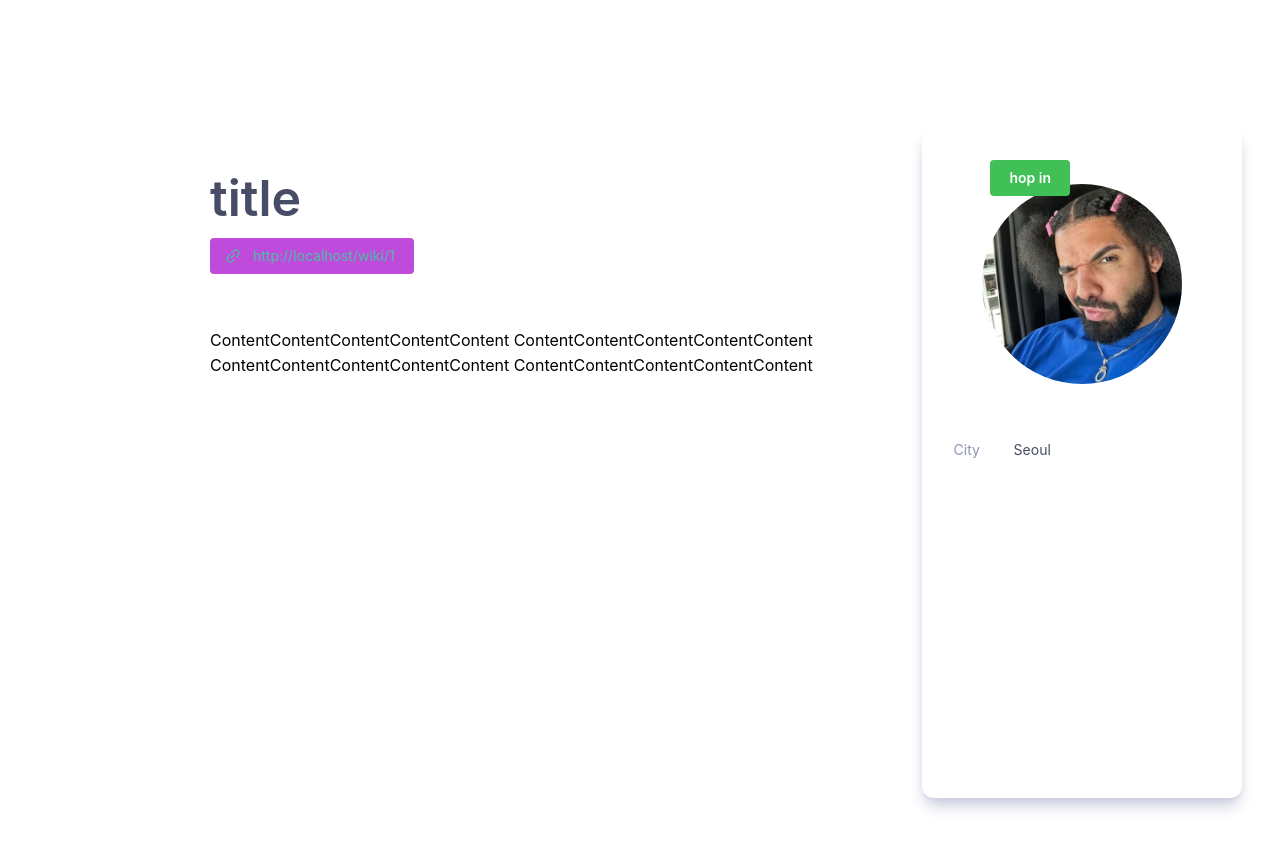
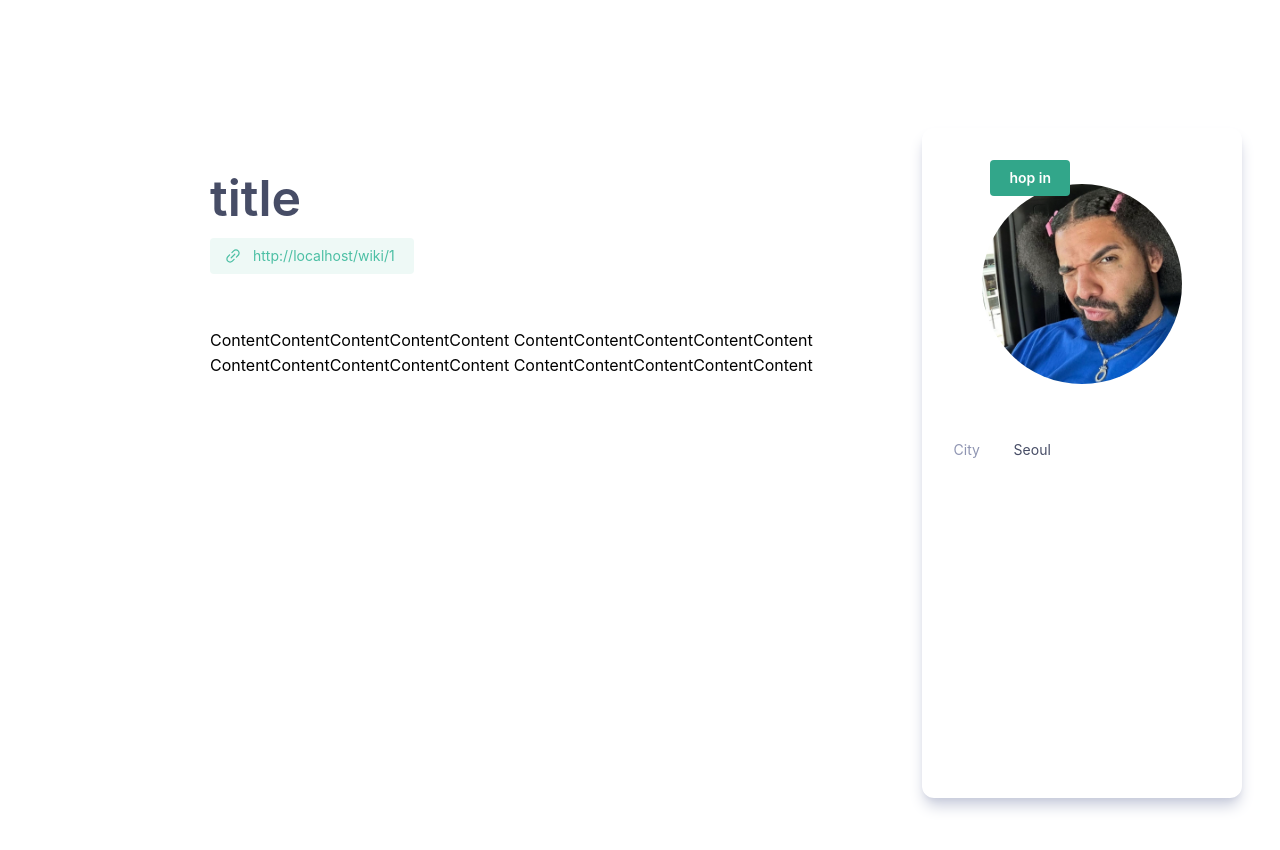
Before and after one commit to codeit-6th-part3-7team/7team-next-project, a Next.js app: page /wiki/1 in a window 1280 px wide. Shown: the top 850 px of the page. Built offline with nearby package versions, Linux system fonts and the light colour scheme; no server answers.

Commit message:
feat: mantine theme 설정, 커스텀 색상 추가

```diff
--- a/pages/_app.tsx
+++ b/pages/_app.tsx
@@ -2,10 +2,11 @@ import "@/styles/globals.css";
 import "@mantine/core/styles.css";
 import { MantineProvider } from "@mantine/core";
 import type { AppProps } from "next/app";
+import theme from "@/styles/theme";
 
 export default function App({ Component, pageProps }: AppProps) {
   return (
-    <MantineProvider>
+    <MantineProvider theme={theme}>
       <Component {...pageProps} />
     </MantineProvider>
   );
--- a/pages/wiki/[id].tsx
+++ b/pages/wiki/[id].tsx
@@ -40,7 +40,7 @@ export default function Wiki() {
           </div>
           <CopyButton value={wikiUrl}>
             {({ copied, copy }) => (
-              <Button color={copied ? "gray" : "grape"} leftSection={<Image src={ic_copy_link} width={20} height={20} alt="위키링크복사하기" />} onClick={copy}>
+              <Button color={copied ? "gray.1" : "green.0"} leftSection={<Image src={ic_copy_link} width={20} height={20} alt="위키링크복사하기" />} onClick={copy}>
                 <span className="text-sm text-green-200 font-normal">{copied ? "Copied!" : wikiUrl}</span>
               </Button>
             )}
--- /dev/null
+++ b/src/styles/theme.ts
@@ -0,0 +1,13 @@
+import { createTheme, MantineThemeOverride } from "@mantine/core";
+
+const theme: MantineThemeOverride = {
+  colors: {
+    gray: ["#F7F7FA", "#E4E5F0", "#C6CADA", "#8F95B2", "#474D66", "#3B415B", "#3B415B", "#3B415B", "#3B415B", "#3B415B"],
+    green: ["#EEF9F6", "#4CBFA4", "#32A68A", "#32A68A", "#32A68A", "#32A68A", "#32A68A", "#32A68A", "#32A68A", "#32A68A"],
+    red: ["#FBEDED", "#D14343", "#D14343", "#D14343", "#D14343", "#D14343", "#D14343", "#D14343", "#D14343", "#D14343"],
+    purple: ["#8E66FF", "#8E66FF", "#8E66FF", "#8E66FF", "#8E66FF", "#8E66FF", "#8E66FF", "#8E66FF", "#8E66FF", "#8E66FF"],
+    yellow: ["#FDD181", "#FDD181", "#FDD181", "#FDD181", "#FDD181", "#FDD181", "#FDD181", "#FDD181", "#FDD181", "#FDD181"],
+  },
+};
+
+export default createTheme(theme);
```
